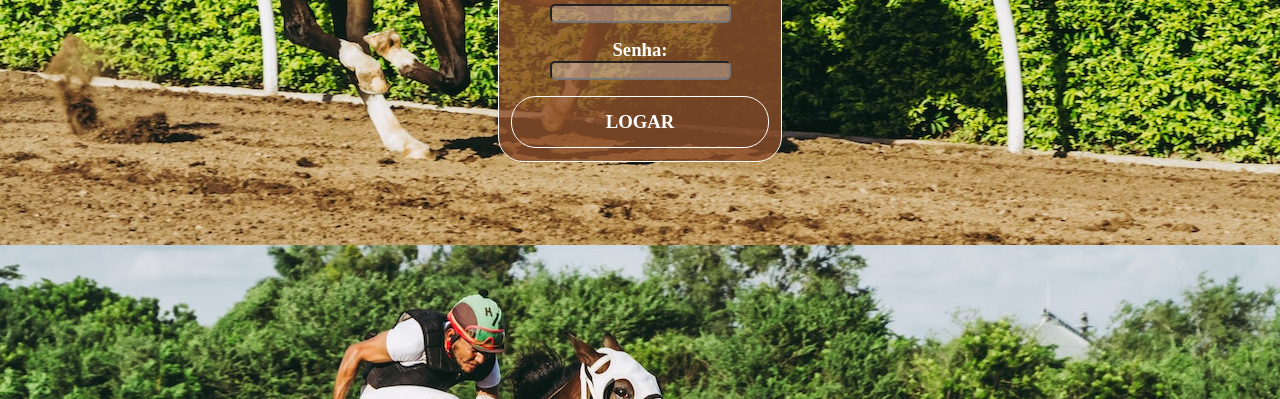
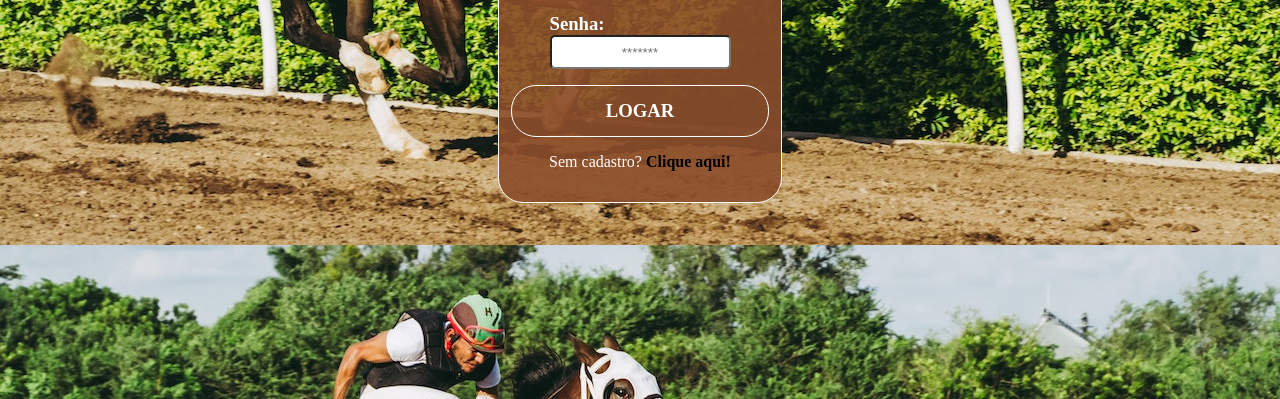
Before and after one commit to Henrique-Crispino/Projeto-Individual, a plain HTML site: page login/login.html in a window 1280 px wide. Shown: the part 401-800 px from the top of the page. Drawn offline with Linux system fonts and the light colour scheme.

Commit message:
Mudanças na estilização da tela de login.

```diff
--- a/login/login.html
+++ b/login/login.html
@@ -20,16 +20,20 @@
 
                     <div class="inputs_formulario">
                         <h3>Nome de usuário:</h3>
-                        <input type="text">
+                        <input type="text" placeholder="Usuário">
                     </div>
 
                     <div class="inputs_formulario">
                         <h3>Senha:</h3>
-                        <input type="password">
+                        <input type="password" placeholder="*******">
                     </div>
 
                     <div class="botao_formulario">
                         <h3>LOGAR</h3>
+                    </div>
+
+                    <div class="cadastro">
+                        <p>Sem cadastro? <a href="#">Clique aqui!</a></p><br>
                     </div>
 
                 </div>
--- a/login/style.css
+++ b/login/style.css
@@ -25,7 +25,7 @@ main {
 
 .estilo_container {
     width: 20%;
-  background-color: #8c4e2acc;
+  background-color: #8c4e2ae7;
   border: 1px solid #fff;
   border-radius: 25px;
   display: flex;
@@ -43,6 +43,7 @@ main {
   flex-direction: column;
   align-items: center;
   gap: 1rem;
+  text-align: left;
 }
 
 .inputs_formulario {
@@ -52,7 +53,15 @@ main {
 
 input {
     border-radius: 5px;
-    background-color: #ffffff4b;
+    text-align: center;
+    color: #000;
+    caret-color: #000;
+    height: 30px;
+}
+
+input::placeholder {
+  color: #0000008e;
+  text-align: center;
 }
 
 .botao_formulario {
@@ -71,3 +80,16 @@ input {
     cursor: pointer;
     transition: 1s;
 }
+
+a {
+  text-decoration: none;
+  color: black;
+  font-weight: bolder;
+}
+
+a:hover {
+  transition: 1s;
+  background-color: #ffffff4b;
+  border: solid 1px #fff;
+  border-radius: 25px;
+}
```
